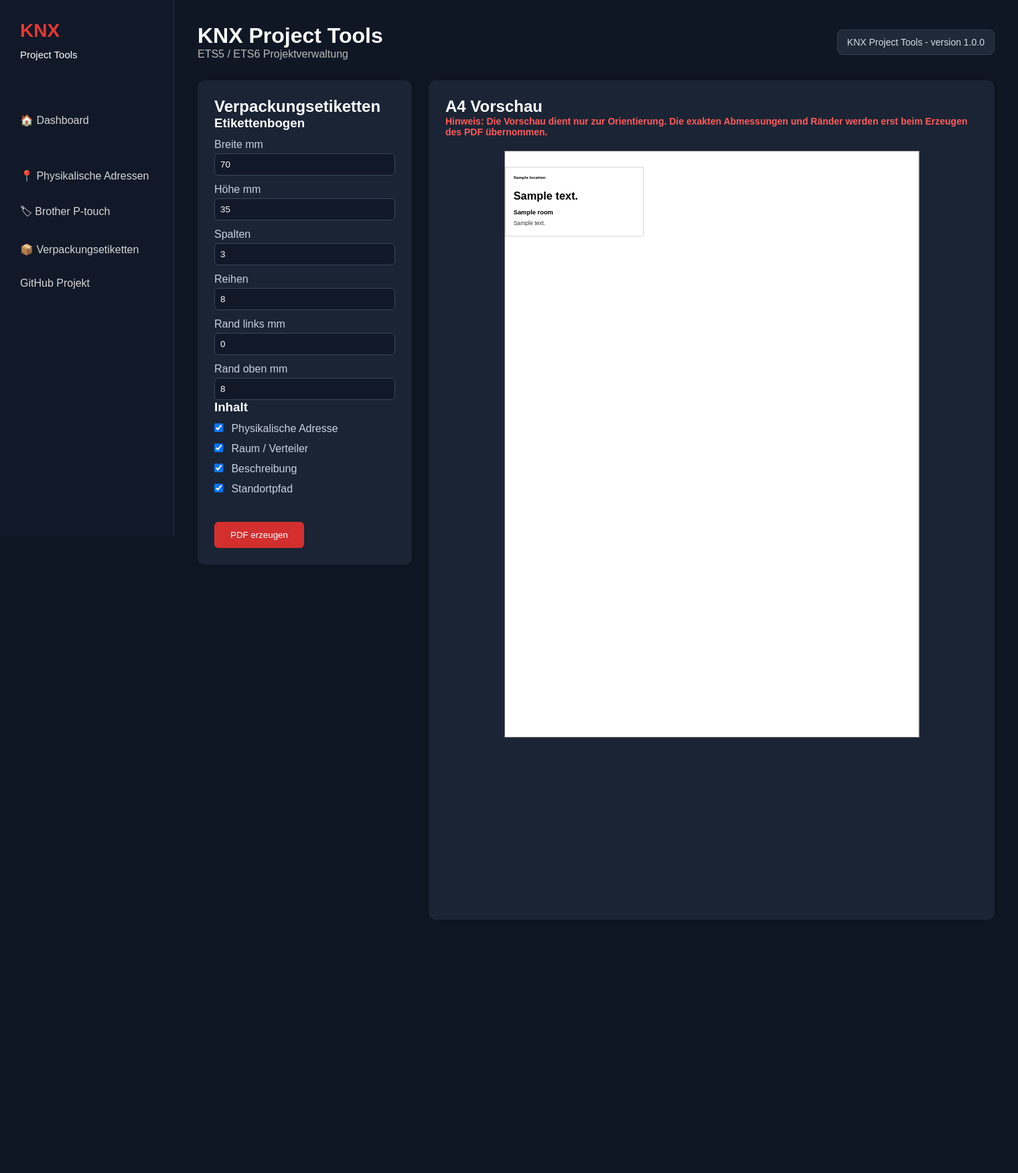
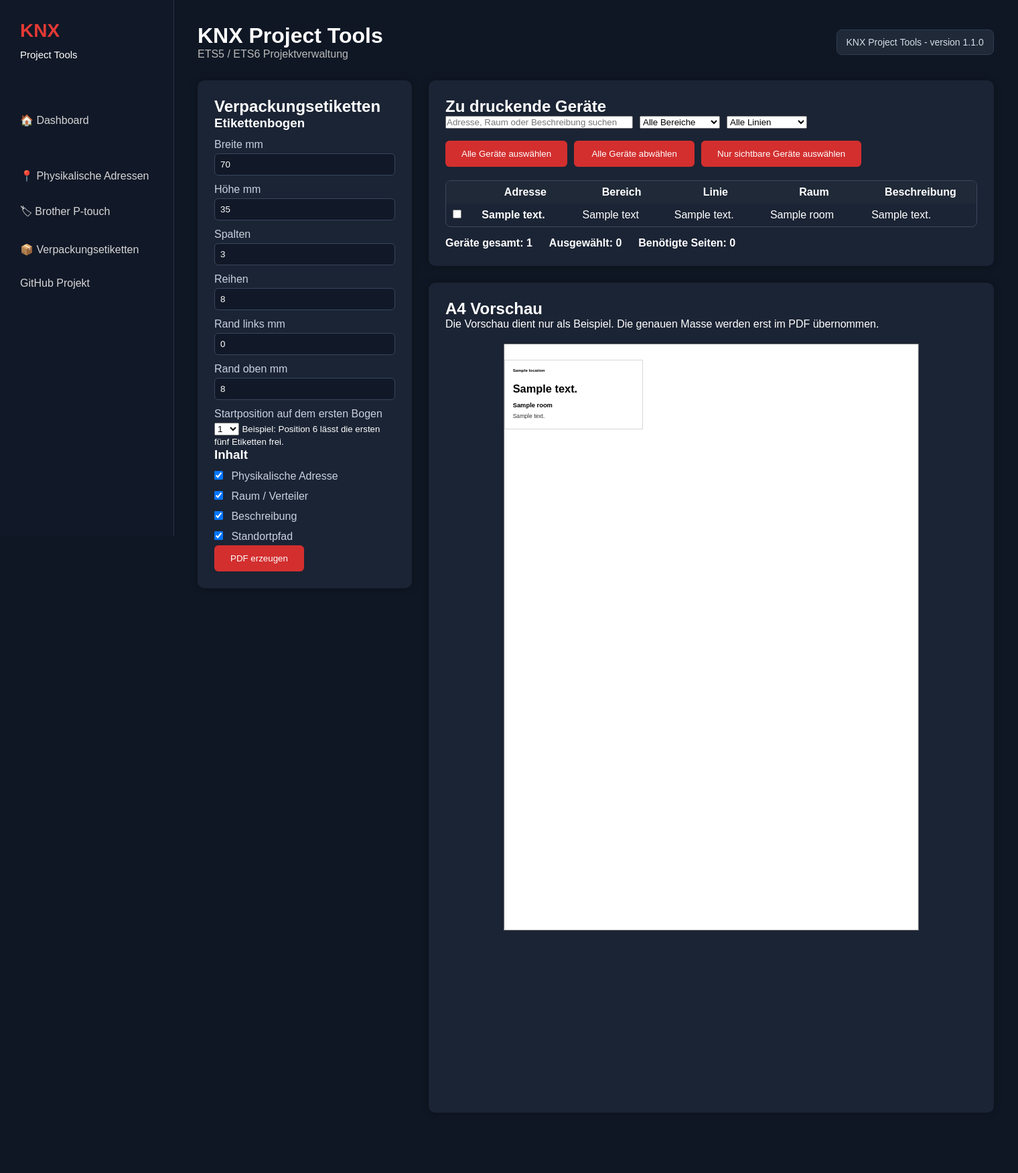
Before and after one commit to chregu1973/KNX-Project-Tools-by-cko-hbTec, a Flask app: template app/templates/labels.html in a window 1520 px wide. Shown: the whole page at 67% size. Before the commit the page ends 1373 px from the top, so only its background shows below. Run offline with Flask 3, Linux system fonts and the light colour scheme; the template is opened without the code that fills it: most values are stand-ins (such as "Sample title", 1, 10 or a date in 2020); parts of the project's set-up code (start-up, migrations or seed data) failed here and were passed over.

Commit message:
Release v1.1.0 - Advanced label selection

```diff
--- a/app/app.py
+++ b/app/app.py
@@ -69,7 +69,7 @@ def labels():
         "labels.html",
         project=project
     )
-@app.route("/export/labels-pdf")
+@app.route("/export/labels-pdf", methods=["POST"])
 def export_labels_pdf():
 
     project = ProjectManager.load()
@@ -77,6 +77,8 @@ def export_labels_pdf():
     if project is None:
         flash("Kein Projekt geladen.")
         return redirect(url_for("index"))
+    selected_addresses = request.form.getlist("device")
+    start_position = request.form.get("start_position", 1)
 
     filename = "/data/exports/verpackungsetiketten.pdf"
 
@@ -84,20 +86,22 @@ def export_labels_pdf():
         project,
         filename,
 
-        label_width=request.args.get("width", 70),
-        label_height=request.args.get("height", 35),
+        label_width=request.form.get("width", 70),
+        label_height=request.form.get("height", 35),
 
-        cols=request.args.get("cols", 3),
-        rows=request.args.get("rows", 8),
+        cols=request.form.get("cols", 3),
+        rows=request.form.get("rows", 8),
 
-        margin_left=request.args.get("margin_left", 0),
-        margin_top=request.args.get("margin_top", 8),
+        margin_left=request.form.get("margin_left", 0),
+        margin_top=request.form.get("margin_top", 8),
 
-        show_address="address" in request.args,
-        show_room="room" in request.args,
-        show_description="description" in request.args,
-        show_location="location" in request.args,
-        show_serial="serial" in request.args,
+        show_address="address" in request.form,
+        show_room="room" in request.form,
+        show_description="description" in request.form,
+        show_location="location" in request.form,
+        show_serial="serial" in request.form,
+        selected_addresses=selected_addresses,
+        start_position=start_position,
     )
 
     return send_file(
--- a/app/static/css/style.css
+++ b/app/static/css/style.css
@@ -328,3 +328,67 @@ input[type=file]{
     from{ transform:rotate(0deg); }
     to{ transform:rotate(360deg); }
 }
+/* ----------------------------- */
+/* Geräteauswahl Verpackungslabel */
+/* ----------------------------- */
+
+.device-filter-bar{
+    display:flex;
+    gap:10px;
+    align-items:center;
+    flex-wrap:wrap;
+    margin-bottom:18px;
+}
+
+.device-filter-bar input{
+    min-width:280px;
+}
+
+.device-filter-bar select{
+    min-width:120px;
+}
+
+.device-selection-actions{
+    display:flex;
+    gap:10px;
+    flex-wrap:wrap;
+    margin-bottom:20px;
+}
+
+.device-selection-actions button{
+    min-width:180px;
+}
+
+.device-selection-table-wrap{
+    max-height:420px;
+    overflow:auto;
+    border:1px solid #39485f;
+    border-radius:8px;
+}
+
+.device-selection-table{
+    width:100%;
+    border-collapse:collapse;
+}
+
+.device-selection-table th,
+.device-selection-table td{
+    padding:8px 10px;
+}
+
+.device-selection-table thead{
+    position:sticky;
+    top:0;
+    background:#1f2937;
+}
+
+.device-selection-table tbody tr:hover{
+    background:#2a3445;
+}
+
+.device-selection-summary{
+    margin-top:15px;
+    display:flex;
+    gap:25px;
+    font-weight:bold;
+}
--- a/app/static/js/app.js
+++ b/app/static/js/app.js
@@ -57,3 +57,217 @@ function showLoading() {
         box.style.display = "flex";
     }
 }
+// ===========================
+// Verpackungsetiketten
+// ===========================
+
+function getLabelRows() {
+    return Array.from(document.querySelectorAll("#labelDeviceTable tr"));
+}
+
+function updateStartPosition() {
+
+    const cols = Number(document.getElementById("labelCols").value);
+    const rows = Number(document.getElementById("labelRows").value);
+
+    const select = document.getElementById("startPosition");
+
+    if (!select) return;
+
+    const old = select.value;
+
+    select.innerHTML = "";
+
+    for (let i = 1; i <= cols * rows; i++) {
+
+        const option = document.createElement("option");
+
+        option.value = i;
+        option.text = i;
+
+        if (String(i) === old)
+            option.selected = true;
+
+        select.appendChild(option);
+    }
+
+    if (!select.value)
+        select.value = 1;
+
+    updateLabelSummary();
+}
+
+
+function filterLabelDevices() {
+
+    const search =
+        document
+            .getElementById("labelDeviceSearch")
+            .value
+            .toLowerCase();
+
+    const area =
+        document
+            .getElementById("labelAreaFilter")
+            .value;
+
+    const line =
+        document
+            .getElementById("labelLineFilter")
+            .value;
+
+    getLabelRows().forEach(row => {
+
+        let visible = true;
+
+        if (search &&
+            !row.dataset.search.toLowerCase().includes(search))
+            visible = false;
+
+        if (area &&
+            row.dataset.area !== area)
+            visible = false;
+
+        if (line &&
+            row.dataset.line !== line)
+            visible = false;
+
+        row.style.display = visible ? "" : "none";
+
+        if (!visible) {
+            const checkbox = row.querySelector(".label-device-checkbox");
+
+            if (checkbox) {
+                checkbox.checked = false;
+            }
+        }
+
+    });
+
+    updateLabelSummary();
+}
+
+
+function selectAllLabelDevices() {
+
+    document
+        .querySelectorAll(".label-device-checkbox")
+        .forEach(cb => cb.checked = true);
+
+    updateLabelSummary();
+}
+
+
+function clearAllLabelDevices() {
+
+    document
+        .querySelectorAll(".label-device-checkbox")
+        .forEach(cb => cb.checked = false);
+
+    updateLabelSummary();
+}
+
+
+function selectVisibleLabelDevices() {
+
+    clearAllLabelDevices();
+
+    getLabelRows().forEach(row => {
+
+        if (row.style.display !== "none")
+            row.querySelector("input").checked = true;
+
+    });
+
+    updateLabelSummary();
+}
+
+
+function updateLabelSummary() {
+
+    const total =
+        getLabelRows().length;
+
+    const selected =
+        document.querySelectorAll(".label-device-checkbox:checked").length;
+
+    document.getElementById("labelTotalCount").textContent =
+        total;
+
+    document.getElementById("labelSelectedCount").textContent =
+        selected;
+
+    const cols =
+        Number(document.getElementById("labelCols").value);
+
+    const rows =
+        Number(document.getElementById("labelRows").value);
+
+    const start =
+        Number(document.getElementById("startPosition").value);
+
+    const firstPage =
+        cols * rows - (start - 1);
+
+    let pages = 0;
+
+    if (selected > 0) {
+
+        if (selected <= firstPage)
+            pages = 1;
+
+        else
+            pages =
+                1 +
+                Math.ceil(
+                    (selected - firstPage) /
+                    (cols * rows)
+                );
+
+    }
+
+    document.getElementById("labelPageCount").textContent =
+        pages;
+}
+
+
+document.addEventListener("DOMContentLoaded", () => {
+
+    if (!document.getElementById("labelDeviceSearch"))
+        return;
+
+    updateStartPosition();
+
+    document
+        .getElementById("labelDeviceSearch")
+        .addEventListener("input", filterLabelDevices);
+
+    document
+        .getElementById("labelAreaFilter")
+        .addEventListener("change", filterLabelDevices);
+
+    document
+        .getElementById("labelLineFilter")
+        .addEventListener("change", filterLabelDevices);
+
+    document
+        .querySelectorAll(".label-device-checkbox")
+        .forEach(cb =>
+            cb.addEventListener("change", updateLabelSummary)
+        );
+
+    document
+        .getElementById("labelCols")
+        .addEventListener("input", updateStartPosition);
+
+    document
+        .getElementById("labelRows")
+        .addEventListener("input", updateStartPosition);
+
+    document
+        .getElementById("startPosition")
+        .addEventListener("change", updateLabelSummary);
+
+    updateLabelSummary();
+
+});
--- a/app/templates/base.html
+++ b/app/templates/base.html
@@ -64,7 +64,7 @@
     </div>
 
     <div class="user-badge">
-        KNX Project Tools - version 1.0.0
+        KNX Project Tools - version 1.1.0
     </div>
 
 </header>
--- a/app/templates/labels.html
+++ b/app/templates/labels.html
@@ -2,61 +2,186 @@
 
 {% block content %}
 
+{% if project %}
+
+<form action="/export/labels-pdf" method="post" id="labelsForm">
+
 <div class="labels-layout">
 
     <div class="card labels-settings">
+
         <h2>Verpackungsetiketten</h2>
-
-        {% if project %}
-
-        <form action="/export/labels-pdf" method="get">
 
         <h3>Etikettenbogen</h3>
 
         <label>Breite mm</label>
-            <input id="labelWidth" name="width" value="70">
+        <input id="labelWidth" name="width" type="number" step="0.1" value="70">
 
         <label>Höhe mm</label>
-            <input id="labelHeight" name="height" value="35">
+        <input id="labelHeight" name="height" type="number" step="0.1" value="35">
 
         <label>Spalten</label>
-            <input id="labelCols" name="cols" value="3">
+        <input id="labelCols" name="cols" type="number" min="1" value="3">
 
         <label>Reihen</label>
-            <input id="labelRows" name="rows" value="8">
+        <input id="labelRows" name="rows" type="number" min="1" value="8">
 
         <label>Rand links mm</label>
-            <input id="marginLeft" name="margin_left" value="0">
+        <input id="marginLeft" name="margin_left" type="number" step="0.1" value="0">
 
         <label>Rand oben mm</label>
-            <input id="marginTop" name="margin_top" value="8">
+        <input id="marginTop" name="margin_top" type="number" step="0.1" value="8">
+
+        <label>Startposition auf dem ersten Bogen</label>
+        <select id="startPosition" name="start_position"></select>
+
+        <small>
+            Beispiel: Position 6 lässt die ersten fünf Etiketten frei.
+        </small>
 
         <h3>Inhalt</h3>
 
-            <label><input type="checkbox" name="address" checked> Physikalische Adresse</label>
-            <label><input type="checkbox" name="room" checked> Raum / Verteiler</label>
-            <label><input type="checkbox" name="description" checked> Beschreibung</label>
-            <label><input type="checkbox" name="location" checked> Standortpfad</label>
+        <label>
+            <input type="checkbox" name="address" checked>
+            Physikalische Adresse
+        </label>
 
-            <br><br>
+        <label>
+            <input type="checkbox" name="room" checked>
+            Raum / Verteiler
+        </label>
 
-            <button type="submit">PDF erzeugen</button>
+        <label>
+            <input type="checkbox" name="description" checked>
+            Beschreibung
+        </label>
 
-        </form>
+        <label>
+            <input type="checkbox" name="location" checked>
+            Standortpfad
+        </label>
 
-        {% else %}
+        <button type="submit" class="labels-pdf-button">
+            PDF erzeugen
+        </button>
 
-        <p>Bitte zuerst ein Projekt laden.</p>
-
-        {% endif %}
     </div>
 
-    {% if project %}
+
+    <div>
+
+        <div class="card labels-device-card">
+
+            <h2>Zu druckende Geräte</h2>
+
+            <div class="device-filter-bar">
+
+                <input
+                    id="labelDeviceSearch"
+                    type="text"
+                    placeholder="Adresse, Raum oder Beschreibung suchen"
+                >
+
+                <select id="labelAreaFilter">
+                    <option value="">Alle Bereiche</option>
+
+                    {% for area in project.areas %}
+                    <option value="{{ area }}">{{ area }}</option>
+                    {% endfor %}
+                </select>
+
+                <select id="labelLineFilter">
+                    <option value="">Alle Linien</option>
+
+                    {% for line in project.lines %}
+                    <option value="{{ line }}">{{ line }}</option>
+                    {% endfor %}
+                </select>
+
+            </div>
+
+            <div class="device-selection-actions">
+
+               <button type="button" onclick="selectAllLabelDevices()">
+                       Alle Geräte auswählen
+            </button>
+
+            <button type="button" onclick="clearAllLabelDevices()">
+                     Alle Geräte abwählen
+            </button>
+
+            <button type="button" onclick="selectVisibleLabelDevices()">
+                     Nur sichtbare Geräte auswählen
+            </button>
+
+            </div>
+
+            <div class="device-selection-table-wrap">
+
+                <table class="device-selection-table">
+
+                    <thead>
+                        <tr>
+                            <th></th>
+                            <th>Adresse</th>
+                            <th>Bereich</th>
+                            <th>Linie</th>
+                            <th>Raum</th>
+                            <th>Beschreibung</th>
+                        </tr>
+                    </thead>
+
+                    <tbody id="labelDeviceTable">
+
+                        {% for device in project.devices %}
+
+                        <tr
+                            data-search="{{ device.address }} {{ device.room }} {{ device.description }} {{ device.location }}"
+                            data-area="{{ device.address.split('.')[0] }}"
+                            data-line="{{ device.address.split('.')[0] }}.{{ device.address.split('.')[1] }}"
+                        >
+                            <td>
+                                <input
+                                    class="label-device-checkbox"
+                                    type="checkbox"
+                                    name="device"
+                                    value="{{ device.address }}"
+
+                                >
+                            </td>
+
+                            <td><strong>{{ device.address }}</strong></td>
+                            <td>{{ device.address.split('.')[0] }}</td>
+                            <td>
+                                {{ device.address.split('.')[0] }}.{{ device.address.split('.')[1] }}
+                            </td>
+                            <td>{{ device.room }}</td>
+                            <td>{{ device.description }}</td>
+                        </tr>
+
+                        {% endfor %}
+
+                    </tbody>
+
+                </table>
+
+            </div>
+
+            <div class="device-selection-summary">
+                <span>Geräte gesamt: <strong id="labelTotalCount">0</strong></span>
+                <span>Ausgewählt: <strong id="labelSelectedCount">0</strong></span>
+                <span>Benötigte Seiten: <strong id="labelPageCount">0</strong></span>
+            </div>
+
+        </div>
+
+
         <div class="card labels-preview-card">
 
             <h2>A4 Vorschau</h2>
-        <p style="color:#ff5b5b; margin:0 0 15px 0; font-size:14px; font-weight:bold;">
-              Hinweis: Die Vorschau dient nur zur Orientierung. Die exakten Abmessungen und Ränder werden erst beim Erzeugen des PDF übernommen.
+
+            <p class="preview-warning">
+                Die Vorschau dient nur als Beispiel. Die genauen Masse werden erst im PDF übernommen.
             </p>
 
             <div class="a4-preview" id="a4Preview">
@@ -75,8 +200,19 @@
             </div>
 
         </div>
-    {% endif %}
 
     </div>
 
+</div>
+
+</form>
+
+{% else %}
+
+<div class="card">
+    <p>Bitte zuerst ein Projekt laden.</p>
+</div>
+
+{% endif %}
+
 {% endblock %}
```
Also changed, not shown: app/exporters/label_pdf.py (+19 -4 lines), README.md, 2 other files. Lines whose indentation alone changed are shown as unchanged.
